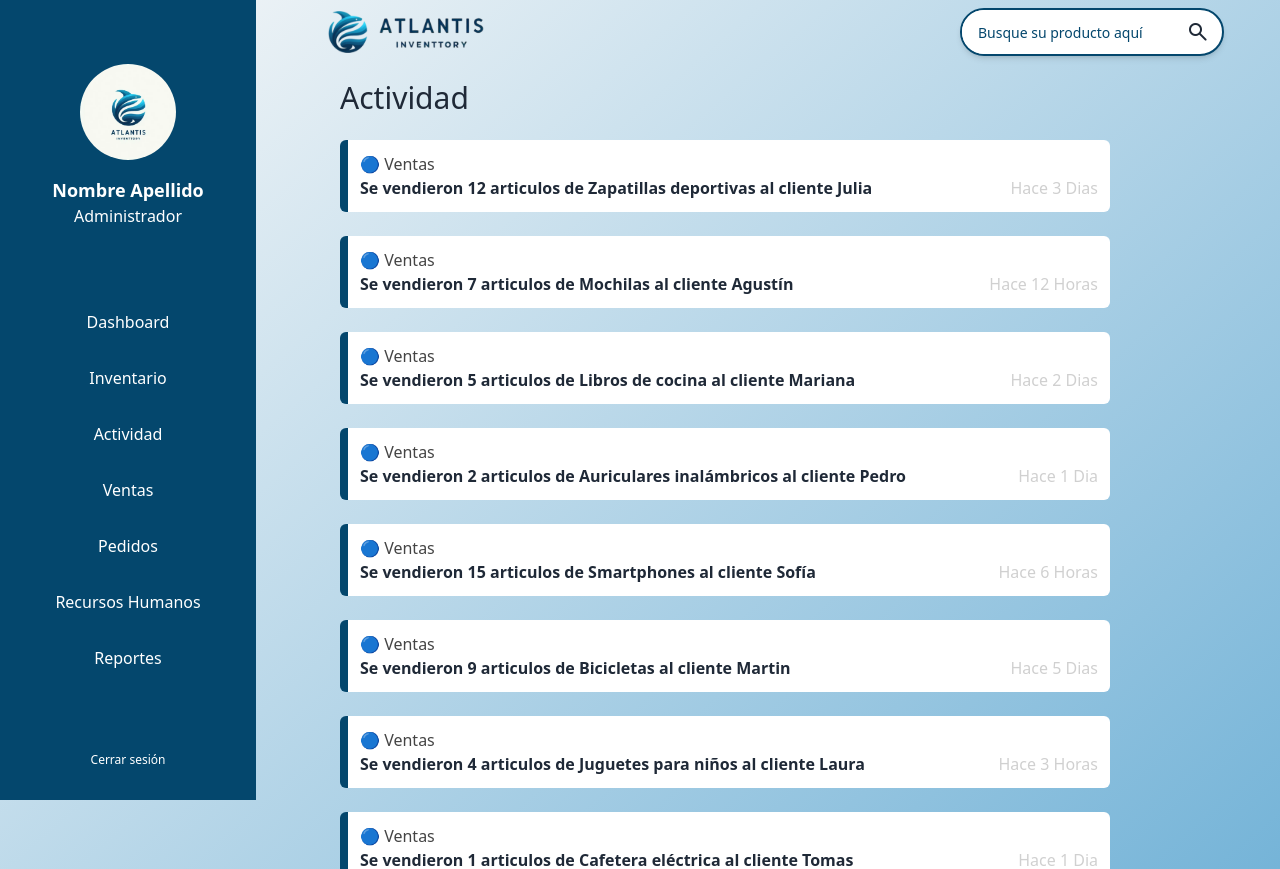
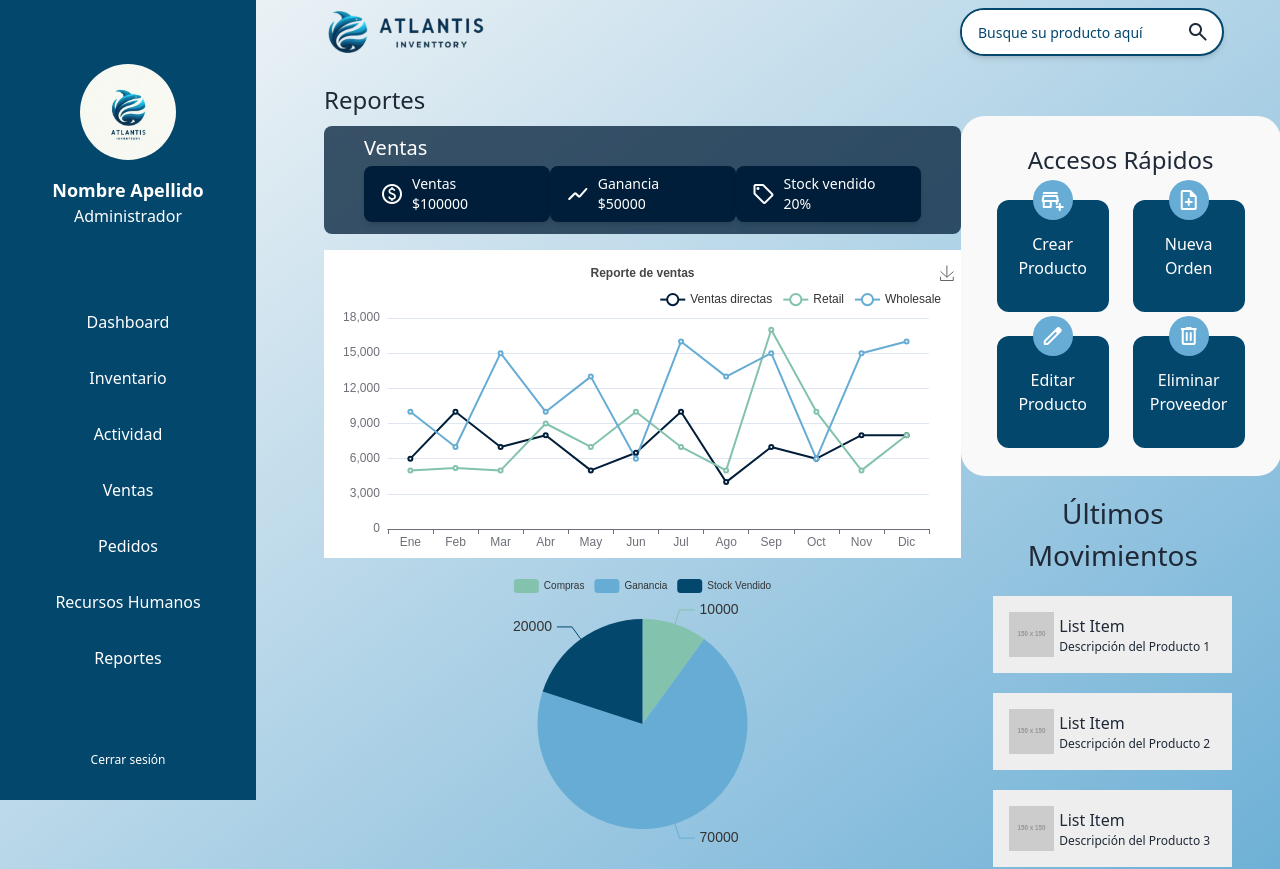
Before and after one commit to No-Country/s13-12-n-java, a React (Vite) app in the folder front-vite/: page /reports in a window 1280 px wide. Shown: the top 869 px of the page. Built offline with nearby package versions, Linux system fonts and the light colour scheme.

Commit message:
feat() add reports view. mobile view fails -to fix-

```diff
--- a/front-vite/package.json
+++ b/front-vite/package.json
@@ -12,6 +12,8 @@
   "dependencies": {
     "@reduxjs/toolkit": "^2.2.1",
     "axios": "^1.6.7",
+    "echarts": "^5.5.0",
+    "echarts-for-react": "^3.0.2",
     "react": "^18.2.0",
     "react-dom": "^18.2.0",
     "react-redux": "^9.1.0",
--- a/front-vite/src/App.jsx
+++ b/front-vite/src/App.jsx
@@ -6,9 +6,9 @@ import Inventory from "./pages/inventory/Inventory";
 import Header from "./components/Header";
 import Topbar from "./components/Topbar";
 import { useMediaQuery } from "react-responsive";
-import Reports from "./pages/reports/Reports";
 import Orders from "./pages/orders/Orders";
 import HumanResources from "./pages/humanResources/HumanResources";
+import Reports from "./pages/reports/Reports";
 
 function App() {
   const isMobile = useMediaQuery({ maxWidth: 1023 });
@@ -28,7 +28,7 @@ function App() {
               <Route path="/sales" element={<Activity />} />
               <Route path="/orders" element={<Orders />} />
               <Route path="/human-resources" element={<HumanResources />} />
-              <Route path="/reports" element={<Activity />} />
+              <Route path="/reports" element={<Reports/>} />
               <Route path="*" element={<h1>Error 404. Page not found</h1>}/>
             </Routes>
           </div>
--- a/front-vite/src/pages/orders/Orders.jsx
+++ b/front-vite/src/pages/orders/Orders.jsx
@@ -25,7 +25,7 @@ export default function Orders() {
   ]
 
   return (
-    <div className='xl:grid xl:grid-cols-3 xl:mt-5 '>
+    <div className='xl:grid xl:grid-cols-3 xl:mt-5'>
       <div className='xl:col-span-2 flex flex-col items-center lg:items-stretch'>
         <h1 className="text-center lg:text-left text-2xl mb-2.5">Pedidos</h1>
         {!isMobile && <CardsInfo showSales={false} showStock={false} showShoppings={true}/>}
--- a/front-vite/src/pages/reports/Reports.jsx
+++ b/front-vite/src/pages/reports/Reports.jsx
@@ -1,7 +1,167 @@
-import React from 'react'
+import ReactECharts from 'echarts-for-react';
+import Searchbar from '../../components/Searchbar';
+import { useMediaQuery } from 'react-responsive';
+import InfoCard from '../../components/InfoCard';
+import CardsInfo from '../../components/CardsInfo';
+import Shortcuts from '../../components/Shortcuts';
+import IndexPage from '../../components/ProductosLast';
 
 export default function Reports() {
+  const cardsMobile = [
+    { icon: "paid", title: "Ventas", amount: "$100000" },
+    { icon: "show_chart", title: "Ganancia", amount: "$50000" },
+    { icon: "sell", title: "Stock vendido", amount: "20%" },
+  ];
+  const isMobile = useMediaQuery({ maxWidth: 1023 });
+  let option = {
+    color: [
+      '#001E39',
+      '#83C2AC',
+      '#66ACD4',
+      '#04476D',
+      '#1E6D51',
+    ],
+    title: {
+      text: 'Reporte de ventas',
+      top: 5,
+      right: 'center',
+      textStyle: {
+        fontWeight: 600,
+        fontSize: 12,
+      }
+    },
+    tooltip: {
+      trigger: 'axis'
+    },
+    legend: {
+      data: ['Ventas directas', 'Retail', 'Wholesale',],
+      top: 30,
+      right: 15,
+    },
+    grid: {
+      left: '3%',
+      right: '5%',
+      bottom: '3%',
+      containLabel: true
+    },
+    toolbox: {
+      feature: {
+        saveAsImage: {}
+      }
+    },
+    xAxis: {
+      type: 'category',
+      data: ['Ene', 'Feb', 'Mar', 'Abr', 'May', 'Jun', 'Jul', 'Ago', 'Sep', 'Oct', 'Nov', 'Dic']
+    },
+    yAxis: {
+      type: 'value'
+    },
+    series: [
+      {
+        name: 'Ventas directas',
+        type: 'line',
+        data: [6000, 10000, 7000, 8000, 5000, 6500, 10000, 4000, 7000, 6000, 8000, 8000]
+      },
+      {
+        name: 'Retail',
+        type: 'line',
+        data: [5000, 5200, 5000, 9000, 7000, 10000, 7000, 5000, 17000, 10000, 5000, 8000]
+      },
+      {
+        name: 'Wholesale',
+        type: 'line',
+        data: [10000, 7000, 15000, 10000, 13000, 6000, 16000, 13000, 15000, 6000, 15000, 16000]
+      },
+    ]
+  };
+
+  const labelOption2 = {
+    show: true,
+    formatter: '{c}',
+    fontSize: 14,
+    textBorderColor: 'none',
+
+  }
+  let option2 = {
+    tooltip: {
+      trigger: 'item'
+    },
+    legend: {
+      orient: 'horizontal',
+      left: 'center',
+      textStyle: {
+        fontWeight: 400,
+        fontSize: 10,
+      }
+    },
+    color: [
+      '#83C2AC',
+      '#66ACD4',
+      '#04476D',
+      '#001E39',
+      '#1E6D51',
+    ],
+    series: [
+      {
+        type: 'pie',
+        radius: '70%',
+        data: [
+          { value: 10000, name: 'Compras'},
+          { value: 70000, name: 'Ganancia'},
+          { value: 20000, name: 'Stock Vendido'},
+        ],
+        label: labelOption2,
+        emphasis: {
+          itemStyle: {
+            shadowBlur: 10,
+            shadowOffsetX: 0,
+            shadowColor: 'rgba(0, 0, 0, 0.5)'
+          }
+        }
+      }
+    ]
+  };
+
   return (
-    <div>Reports</div>
+    <div className='w-full h-full xl:grid xl:grid-cols-3 xl:mt-5'>
+      <div className='xl:col-span-2 flex flex-col items-center lg:items-stretch'>
+        <h1 className="text-center lg:text-left text-2xl mb-2.5">Reportes</h1>
+        <div className='mx-4 mb-4 flex justify-center xl:hidden'>
+          <div className="carousel max-w-64 sm:max-w-lg space-x-4 lg:hidden">
+            {cardsMobile.map((card) => (
+              <div className="carousel-item" key={card.title}>
+                <InfoCard {...card} />
+              </div>
+            ))}
+          </div>
+        </div>
+        {!isMobile && <CardsInfo showSales={true} showStock={false} showShoppings={false}/>}
+        <div className="flex justify-center mb-4">
+          {isMobile && <Searchbar />}
+        </div>
+        <div className='bg-white pt-2'>
+          <ReactECharts option={option} />
+        </div>
+        <div className='mt-4 px-4'>
+          <ReactECharts option={option2} />
+        </div>
+      </div>
+      <div className="xl:col-span-1 flex flex-col items-center xl:mt-8">
+          {!isMobile && (
+            <div className="bg-semi-white flex flex-col w-80 items-center justify-center p-7 rounded-3xl">
+              <h2 className="mb-6 text-2xl">Accesos Rápidos</h2>
+              <div className="grid grid-cols-2 gap-6 gap-y-6">
+                <Shortcuts label={"Crear Producto"} icon='add_business'></Shortcuts>
+                <Shortcuts label={"Nueva Orden"} icon='note_add'></Shortcuts>
+                <Shortcuts label={"Editar Producto"} icon='edit'></Shortcuts>
+                <Shortcuts label={"Eliminar Proveedor"} icon='delete'></Shortcuts>
+              </div>
+            </div>
+          )}
+          <div className="mx-4">
+            <IndexPage></IndexPage>
+          </div>
+      </div>
+    </div>
   )
 }
```
Also changed, not shown: 1 other file (tests, documents, lock files or other folders).
